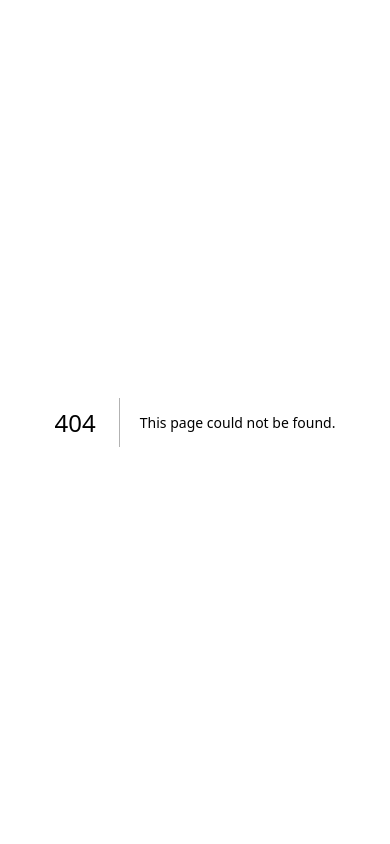
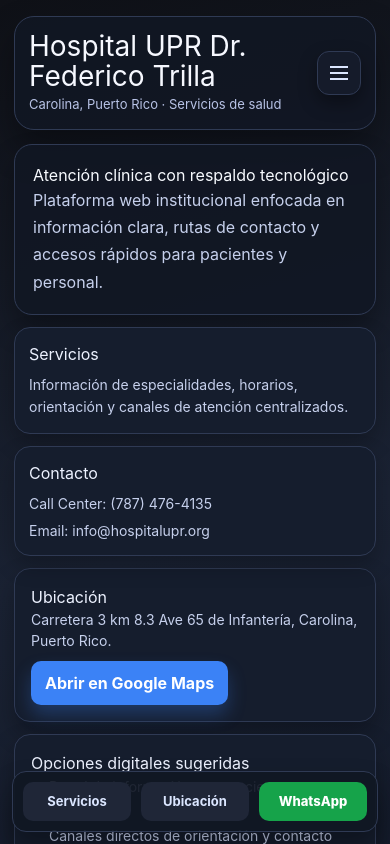
Before and after one commit to samsagewize/ordinookis-marketplace, a Next.js app: page /showcase/hospitalupr in a window 390 px wide. Before the commit this address had no page. Shown: the top 844 px of the page. Built offline with nearby package versions, Linux system fonts and the light colour scheme; a web font is replaced by a local one.

Commit message:
Apply category-specific restaurant/professional web templates with hamburger nav

```diff
--- /dev/null
+++ b/src/app/showcase/hospitalupr/page.tsx
@@ -0,0 +1,80 @@
+export default function HospitalUprShowcase() {
+  const navItem = {
+    display: 'block',
+    padding: '10px 12px',
+    borderRadius: 10,
+    color: '#d8dff6',
+    textDecoration: 'none',
+    fontWeight: 600,
+    fontSize: 14,
+    background: '#1f2637',
+    border: '1px solid #303a51',
+    marginBottom: 8,
+  } as const
+
+  return (
+    <main style={{minHeight:'100vh', paddingBottom:90, fontFamily:'Inter,system-ui,Arial,sans-serif', background:'linear-gradient(165deg,#0f1117,#1a2233 50%,#111827)', color:'#edf2ff'}}>
+      <div style={{maxWidth:980, margin:'0 auto', padding:'16px 14px 30px'}}>
+        <header style={{borderRadius:20,padding:14,background:'rgba(17,23,35,.86)',border:'1px solid #2f3a54',boxShadow:'0 18px 34px rgba(0,0,0,.35)',marginBottom:14}}>
+          <div style={{display:'flex',justifyContent:'space-between',alignItems:'center',gap:10}}>
+            <div>
+              <h1 style={{margin:'0 0 4px',fontSize:28,lineHeight:1.08,color:'#f6f8ff'}}>Hospital UPR Dr. Federico Trilla</h1>
+              <p style={{margin:0,color:'#b8c3e6',fontSize:13}}>Carolina, Puerto Rico · Servicios de salud</p>
+            </div>
+            <details style={{position:'relative'}}>
+              <summary style={{listStyle:'none',cursor:'pointer',width:44,height:44,borderRadius:12,border:'1px solid #2f3a54',background:'#151b2a',boxShadow:'0 8px 18px rgba(0,0,0,.35)',display:'grid',placeItems:'center'}}>
+                <span style={{ display: 'block', width: 18, height: 2, background: '#dbe6ff', boxShadow: '0 6px 0 #dbe6ff, 0 -6px 0 #dbe6ff' }} />
+              </summary>
+              <div style={{position:'absolute',right:0,top:52,width:230,padding:10,borderRadius:14,background:'#131a29',border:'1px solid #2f3a54',boxShadow:'0 16px 34px rgba(0,0,0,.42)',zIndex:20}}>
+                <a href="#inicio" style={navItem}>Inicio</a>
+                <a href="#servicios" style={navItem}>Servicios</a>
+                <a href="#ubicacion" style={navItem}>Ubicación</a>
+                <a href="#contacto" style={navItem}>Contacto</a>
+                <a href="#soporte" style={navItem}>Soporte TI</a>
+              </div>
+            </details>
+          </div>
+        </header>
+
+        <section id="inicio" style={{borderRadius:18,padding:18,background:'rgba(17,23,35,.86)',border:'1px solid #2f3a54',boxShadow:'0 16px 28px rgba(0,0,0,.32)',marginBottom:12}}>
+          <h2 style={{marginTop:0,color:'#f8fbff'}}>Atención clínica con respaldo tecnológico</h2>
+          <p style={{margin:0,color:'#c6d0ec',lineHeight:1.7}}>Plataforma web institucional enfocada en información clara, rutas de contacto y accesos rápidos para pacientes y personal.</p>
+        </section>
+
+        <section style={{display:'grid',gridTemplateColumns:'repeat(auto-fit,minmax(220px,1fr))',gap:12,marginBottom:12}}>
+          <article id="servicios" style={{borderRadius:16,padding:14,background:'#151d2d',border:'1px solid #2f3a54',boxShadow:'0 10px 22px rgba(0,0,0,.24)'}}>
+            <h3 style={{margin:'0 0 8px'}}>Servicios</h3>
+            <p style={{margin:0,color:'#c6d0ec',fontSize:14,lineHeight:1.6}}>Información de especialidades, horarios, orientación y canales de atención centralizados.</p>
+          </article>
+          <article id="contacto" style={{borderRadius:16,padding:14,background:'#151d2d',border:'1px solid #2f3a54',boxShadow:'0 10px 22px rgba(0,0,0,.24)'}}>
+            <h3 style={{margin:'0 0 8px'}}>Contacto</h3>
+            <p style={{margin:'0 0 6px',color:'#c6d0ec',fontSize:14}}>Call Center: (787) 476-4135</p>
+            <p style={{margin:0,color:'#c6d0ec',fontSize:14}}>Email: info@hospitalupr.org</p>
+          </article>
+        </section>
+
+        <section id="ubicacion" style={{borderRadius:16,padding:16,background:'#151d2d',border:'1px solid #2f3a54',boxShadow:'0 12px 24px rgba(0,0,0,.28)',marginBottom:12}}>
+          <h3 style={{marginTop:0}}>Ubicación</h3>
+          <p style={{margin:'0 0 10px',color:'#c6d0ec',fontSize:14}}>Carretera 3 km 8.3 Ave 65 de Infantería, Carolina, Puerto Rico.</p>
+          <a href="https://maps.google.com/?q=Hospital+UPR+Dr+Federico+Trilla" style={{textDecoration:'none',display:'inline-block',background:'#3b82f6',color:'#fff',padding:'10px 14px',borderRadius:10,fontWeight:700,boxShadow:'0 10px 18px rgba(59,130,246,.28)'}}>Abrir en Google Maps</a>
+        </section>
+
+        <section id="soporte" style={{borderRadius:16,padding:16,background:'#151d2d',border:'1px solid #2f3a54',boxShadow:'0 12px 24px rgba(0,0,0,.28)'}}>
+          <h3 style={{marginTop:0}}>Opciones digitales sugeridas</h3>
+          <ul style={{margin:0,paddingLeft:18,color:'#c6d0ec',lineHeight:1.75,fontSize:14}}>
+            <li>Portal de información para pacientes y familiares</li>
+            <li>Canales directos de orientación y contacto</li>
+            <li>Integración de procesos de soporte TI y automatización</li>
+            <li>Secciones optimizadas para móvil y respuesta rápida</li>
+          </ul>
+        </section>
+      </div>
+
+      <div style={{position:'fixed',left:12,right:12,bottom:12,background:'rgba(17,23,35,.92)',border:'1px solid #2f3a54',borderRadius:14,padding:10,boxShadow:'0 16px 28px rgba(0,0,0,.32)',display:'flex',gap:10,justifyContent:'space-between',zIndex:50}}>
+        <a href="#servicios" style={{flex:1,textAlign:'center',textDecoration:'none',padding:'10px 8px',borderRadius:10,background:'#1f2637',color:'#dbe6ff',fontWeight:700,fontSize:13}}>Servicios</a>
+        <a href="#ubicacion" style={{flex:1,textAlign:'center',textDecoration:'none',padding:'10px 8px',borderRadius:10,background:'#1f2637',color:'#dbe6ff',fontWeight:700,fontSize:13}}>Ubicación</a>
+        <a href="https://wa.me/19392164177" style={{flex:1,textAlign:'center',textDecoration:'none',padding:'10px 8px',borderRadius:10,background:'#16a34a',color:'#fff',fontWeight:800,fontSize:13}}>WhatsApp</a>
+      </div>
+    </main>
+  )
+}
--- a/src/app/showcase/micasita/page.tsx
+++ b/src/app/showcase/micasita/page.tsx
@@ -7,8 +7,8 @@
     textDecoration: 'none',
     fontWeight: 600,
     fontSize: 14,
-    background: '#f5f7ff',
-    border: '1px solid #e7ecff',
+    background: '#fff2e8',
+    border: '1px solid #ffd9c7',
     marginBottom: 8,
   } as const
 
@@ -19,7 +19,7 @@
         paddingBottom: 90,
         fontFamily: 'Inter, system-ui, -apple-system, Segoe UI, Roboto, Arial, sans-serif',
         background:
-          'radial-gradient(circle at 20% 10%, #e9f1ff 0%, transparent 34%), radial-gradient(circle at 80% 0%, #ffe8f4 0%, transparent 36%), linear-gradient(160deg, #f9fbff 0%, #ffffff 100%)',
+          'radial-gradient(circle at 20% 10%, #fff3dc 0%, transparent 34%), radial-gradient(circle at 80% 0%, #ffe0d7 0%, transparent 36%), linear-gradient(160deg, #fffaf4 0%, #ffffff 100%)',
         color: '#1f2442',
       }}
     >
@@ -36,8 +36,8 @@
         >
           <div style={{ display: 'flex', justifyContent: 'space-between', alignItems: 'center', gap: 10 }}>
             <div>
-              <h1 style={{ margin: '0 0 4px', fontSize: 28, lineHeight: 1.08 }}>Mi Casita Restaurant</h1>
-              <p style={{ margin: 0, color: '#5f6790', fontSize: 13 }}>Isla Verde, Carolina · Cocina puertorriqueña</p>
+              <h1 style={{ margin: '0 0 4px', fontSize: 28, lineHeight: 1.08, color:'#5a1a12' }}>Mi Casita Restaurant</h1>
+              <p style={{ margin: 0, color: '#7a4a3f', fontSize: 13 }}>Isla Verde, Carolina · Cocina puertorriqueña</p>
             </div>
 
             <details style={{ position: 'relative' }}>
@@ -55,7 +55,7 @@
                   placeItems: 'center',
                 }}
               >
-                <span style={{ display: 'block', width: 18, height: 2, background: '#3e4ab8', boxShadow: '0 6px 0 #3e4ab8, 0 -6px 0 #3e4ab8' }} />
+                <span style={{ display: 'block', width: 18, height: 2, background: '#b42318', boxShadow: '0 6px 0 #b42318, 0 -6px 0 #b42318' }} />
               </summary>
               <div
                 style={{
```
